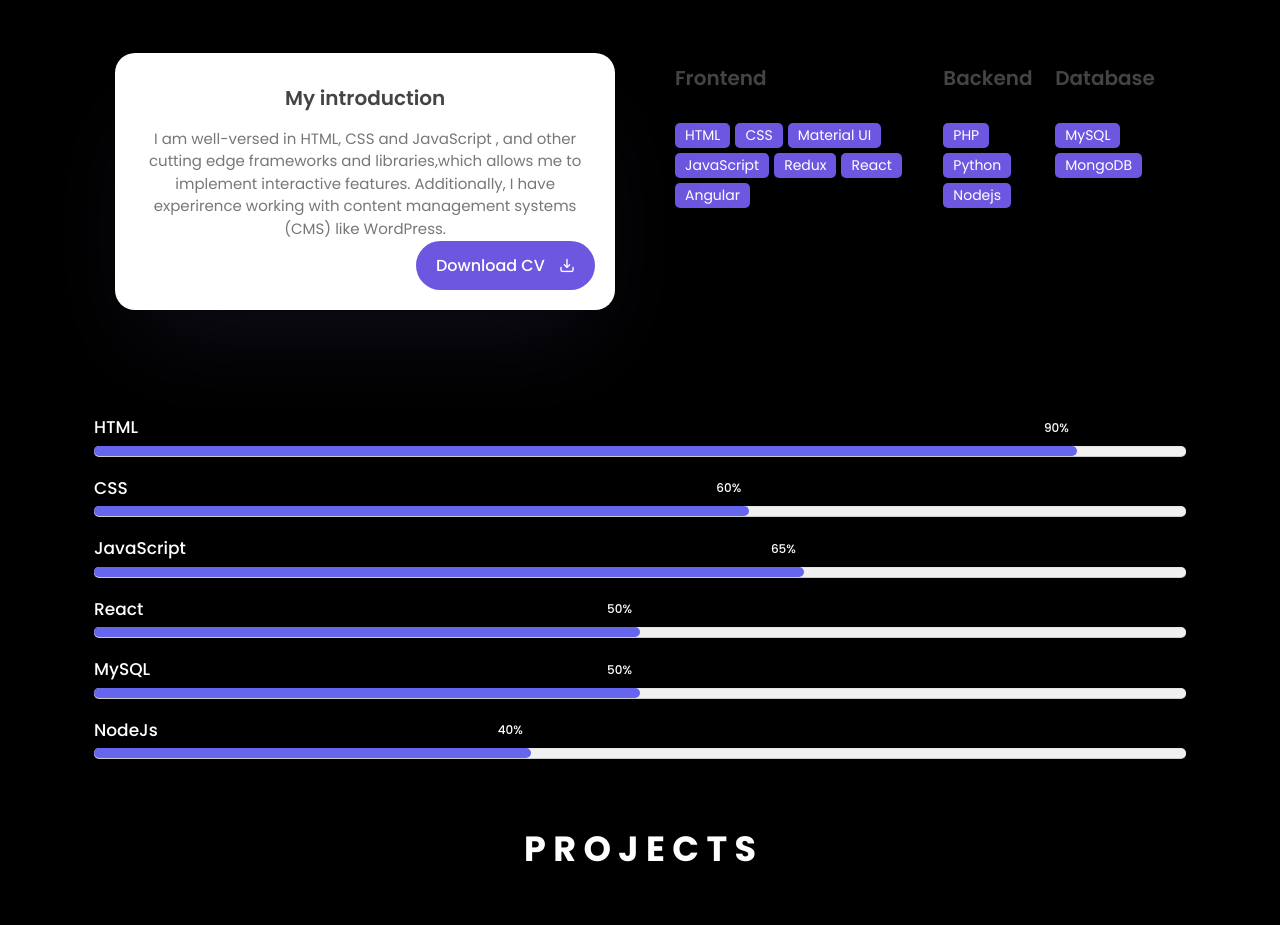
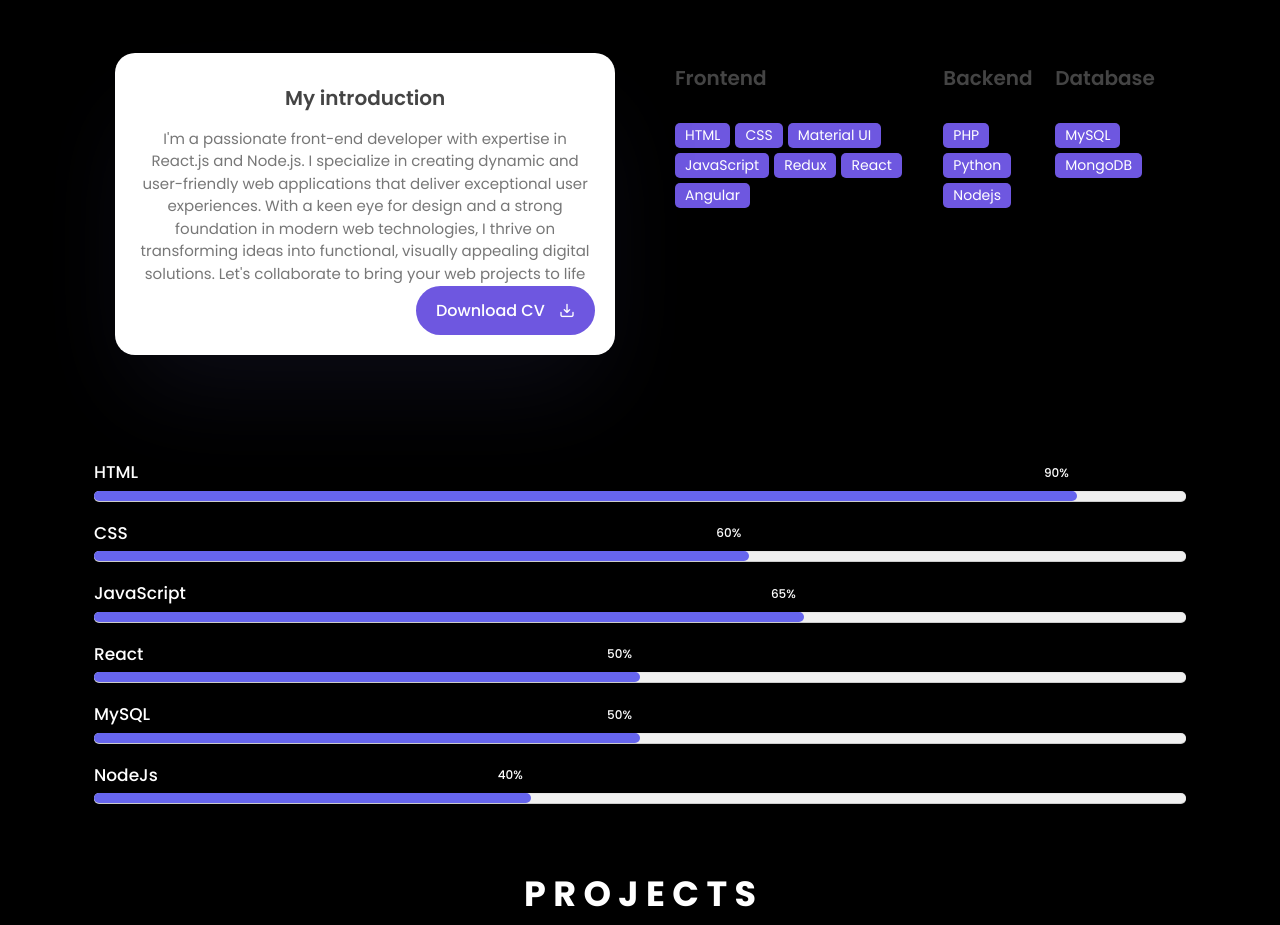
Before and after one commit to athulp281/portfolio, a React (Vite) app: page / in a window 1280 px wide. Shown: the part 960-1885 px from the top of the page. Built offline with nearby package versions, Linux system fonts and the light colour scheme.

Commit message:
about section update

```diff
--- a/src/components/AboutBox.jsx
+++ b/src/components/AboutBox.jsx
@@ -19,16 +19,12 @@ export default function AboutBox() {
       <div style={{ backgroundColor: data }}>
         <main className={smUp ? "wrapper" : "wrapper-mobile"}>
           {/* <!-- -------------- ABOUT BOX ---------------- --> */}
-                    <section
-                        className={smUp ? "section" : "section-mobile"}
-                        id="about"
-                    >
+          <section className={smUp ? "section" : "section-mobile"} id="about">
             <div className="top-header">
               {/* ---------------------------------- */}
               <h2
                 style={{
-                                    color:
-                                        data === "black" ? "white" : "#444444",
+                  color: data === "black" ? "white" : "#444444",
                 }}
               >
                 A B O U T <span /> M E
@@ -41,18 +37,18 @@ export default function AboutBox() {
                 <div className="about-info">
                   <h3>My introduction</h3>
                   <p>
-                                        I am well-versed in HTML, CSS and
-                                        JavaScript , and other cutting edge
-                                        frameworks and libraries,which allows me
-                                        to implement interactive features.
-                                        Additionally, I have experirence working
-                                        with content management systems (CMS)
-                                        like WordPress.
+                    I'm a passionate front-end developer with expertise in
+                    React.js and Node.js. I specialize in creating dynamic and
+                    user-friendly web applications that deliver exceptional user
+                    experiences. With a keen eye for design and a strong
+                    foundation in modern web technologies, I thrive on
+                    transforming ideas into functional, visually appealing
+                    digital solutions. Let's collaborate to bring your web
+                    projects to life
                   </p>
                   <div className="about-btn">
                     <button className="btn">
-                                            Download CV{" "}
-                                            <i className="uil uil-import"></i>
+                      Download CV <i className="uil uil-import"></i>
                     </button>
                   </div>
                 </div>
```
Lines whose indentation alone changed are shown as unchanged.
